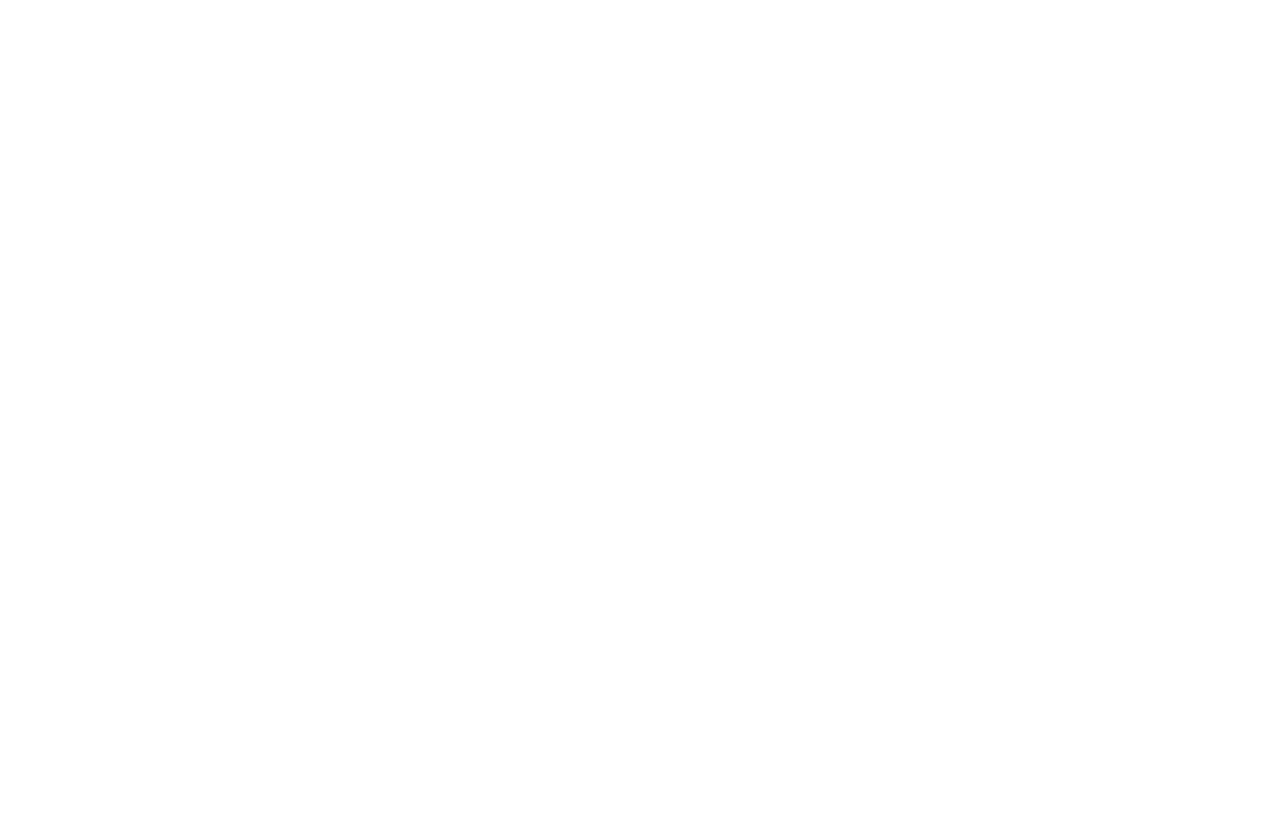
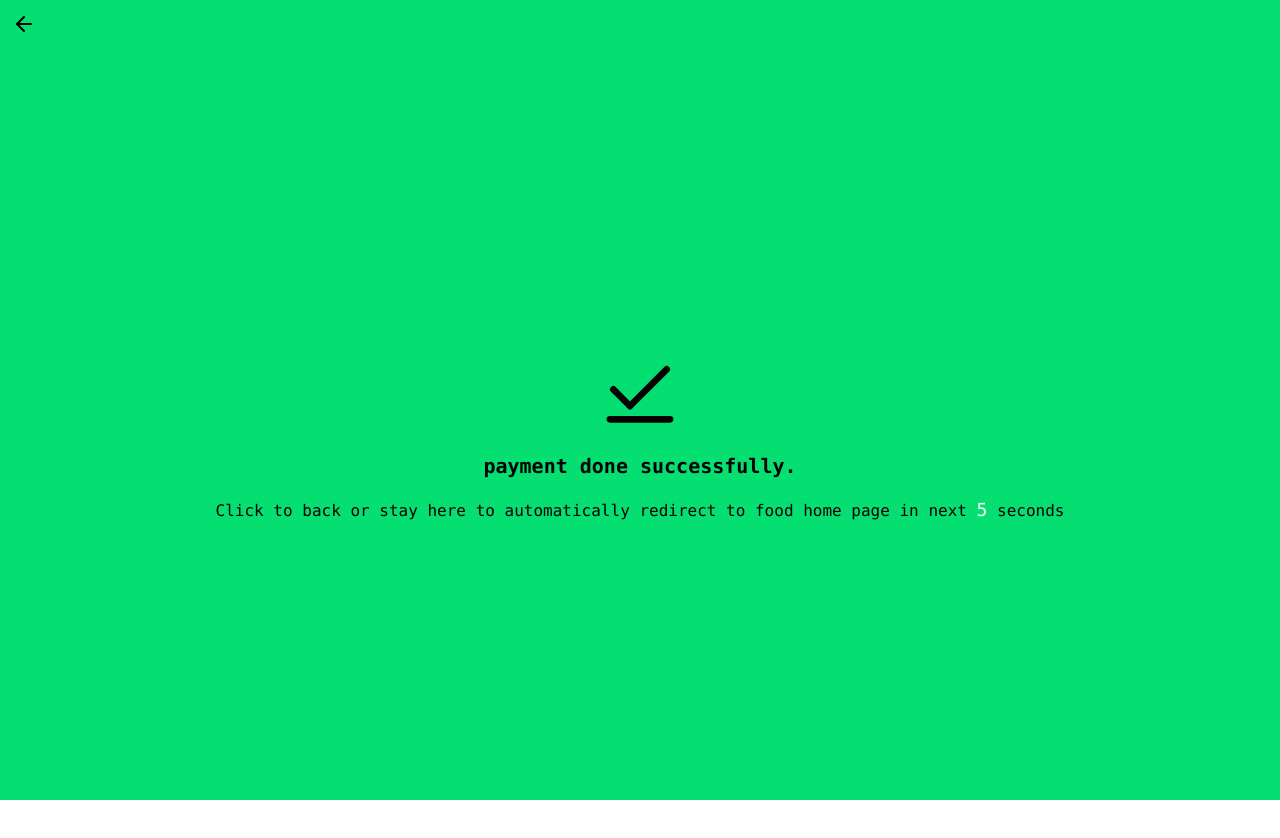
Before and after one commit to Rajkr76/foodiehub, a React (Vite) app in the folder frontend/: page /orderFood/payment in a window 1280 px wide. Before the commit this address had no page. Before the commit the page ends 800 px from the top, so only its background shows below. Built offline with nearby package versions, Linux system fonts and the light colour scheme.

Commit message:
updatin payment component

```diff
--- a/frontend/src/App.jsx
+++ b/frontend/src/App.jsx
@@ -2,9 +2,15 @@ import React from 'react'
 import AppRoutes from './routes/AppRoutes'
 
 const App = () => {
+
+  oncontextmenu="return false;"
+
   return (
     <>
+    <div onContextMenu={(e) => e.preventDefault()}>
       <AppRoutes />
+    </div>
+
     </>
   )
 }
--- a/frontend/src/pages/orderFood/cart.jsx
+++ b/frontend/src/pages/orderFood/cart.jsx
@@ -2,7 +2,8 @@ import React, { useState } from 'react';
 import { ArrowLeft } from 'lucide-react';
 import { useNavigate, useLocation } from 'react-router-dom';
 import {X} from 'lucide-react'
-
+import Footer from '../../components/footer'
+import { Link } from 'react-router-dom';
 const Cart = () => {
 
   const [showpop, setShowpop] = useState(false);
@@ -16,10 +17,10 @@ const Cart = () => {
 
   return (
     <>
-      <div className="h-10 flex items-center text-black pl-3 pt-2">
+      <div className="h-10 flex items-center  text-black pl-3 pt-2">
         <ArrowLeft onClick={backtohome} />
+        <h1 className=" text-red-400 p-2 rounded text-xl font-bold">Items in cart</h1>
       </div>
-
       {isEmpty ? (
         <div className="w-full h-80 mt-20 flex justify-center items-center rounded-lg">
           <div className="bg-green-400 rounded-2xl mx-5 w-full p-2">
@@ -29,8 +30,6 @@ const Cart = () => {
         </div>
       ) : (
         <div className="p-4">
-          <h1 className="text-2xl font-bold">Items in Cart</h1>
-
           <div className="mt-5 bg-gray-100 p-4 rounded-xl">
             <img src={state?.image} className="w-full h-40 object-cover rounded-xl" />
             <h2 className="text-xl font-mono font-bold mt-2">{state?.name}</h2>
@@ -47,6 +46,11 @@ const Cart = () => {
             </button>
 
           </div>
+          <Link to="/orderFood/payment">
+          <div className=" px-10">
+        <button className="w-full bg-green-400 h-12  rounded-xl font-mono font-bold text-lg active:bg-orange-500 transition duration-300 ease-in-out">Proceed to Pay</button>
+      </div>
+      </Link>
         </div>
       )}
 
@@ -107,13 +111,15 @@ const Cart = () => {
           <button>
             <h1 className="w-full bg-green-400 px-10 text-white py-2 rounded-lg font-semibold" >Save Address</h1>
           </button>
+          </div>
+        </div>
+
+      )}
 
 
-
-          </div>
-        </div>
-      )}
-
+      <div className="fixed bottom-0 left-0 w-full sm:static sm:mt-auto">
+        <Footer />
+      </div>
     </>
   );
 };
--- /dev/null
+++ b/frontend/src/pages/orderFood/payment.jsx
@@ -0,0 +1,51 @@
+import React from 'react'
+import { ArrowLeft } from 'lucide-react';
+import {useState, useEffect } from 'react';
+import { useNavigate } from 'react-router-dom';
+import { CheckLine } from 'lucide-react';
+
+const payment = () => {
+  const navigate = useNavigate();
+  const [timer, setTimer] = useState(10);
+
+  const backToHome = () => {
+    navigate(-1);
+  };
+
+    useEffect(() => {
+        if(timer==0){
+            navigate("/foodhome");
+            return;
+        }
+      const interval = setInterval(()=>{
+        setTimer((prev) => prev - 1);
+      },1000);
+
+      return ()  => clearInterval(interval);
+    }, [timer])
+
+  return (
+    <div className='bg-green-400 h-screen'>
+        <div className="h-10 flex items-center  text-black pl-3 pt-2">
+                <ArrowLeft onClick={backToHome} />
+              </div>
+
+        <div className="gap-4 w-full h-screen px-2 flex flex-col justify-center items-center rounded-xl " >
+
+             <CheckLine size={80} />
+            <h1 className="text-black font-mono font-bold text-xl px-1">
+               payment done successfully.
+            </h1>
+
+            <h1 className="px-5 text-justify text-black font-mono  text-base">
+                Click to back or stay here to automatically redirect to food home page in next <span className='text-lg text-white'>{timer}</span> seconds
+            </h1>
+
+        </div>
+
+
+    </div>
+  )
+}
+
+export default payment
--- a/frontend/src/routes/AppRoutes.jsx
+++ b/frontend/src/routes/AppRoutes.jsx
@@ -12,7 +12,7 @@ import UploadProfile from '../components/uploadProfile'
 import FoodHome from '../pages/orderFood/foodHome'
 import FoodItem from '../pages/orderFood/foodItem'
 import Cart from '../pages/orderFood/cart'
-
+import Payment from '../pages/orderFood/payment'
 const AppRoutes = () => {
   return (
     <Router>
@@ -37,6 +37,7 @@ const AppRoutes = () => {
         <Route path="/foodhome" element={<FoodHome/>} />
         <Route path="/fooditem" element={<FoodItem />} />
         <Route path='/cart' element={<Cart/>} />
+        <Route path='/orderFood/payment' element={<Payment/>} />
       </Routes>
     </Router>
   )
```
Also changed, not shown: frontend/src/assets/verified.gif (added).
